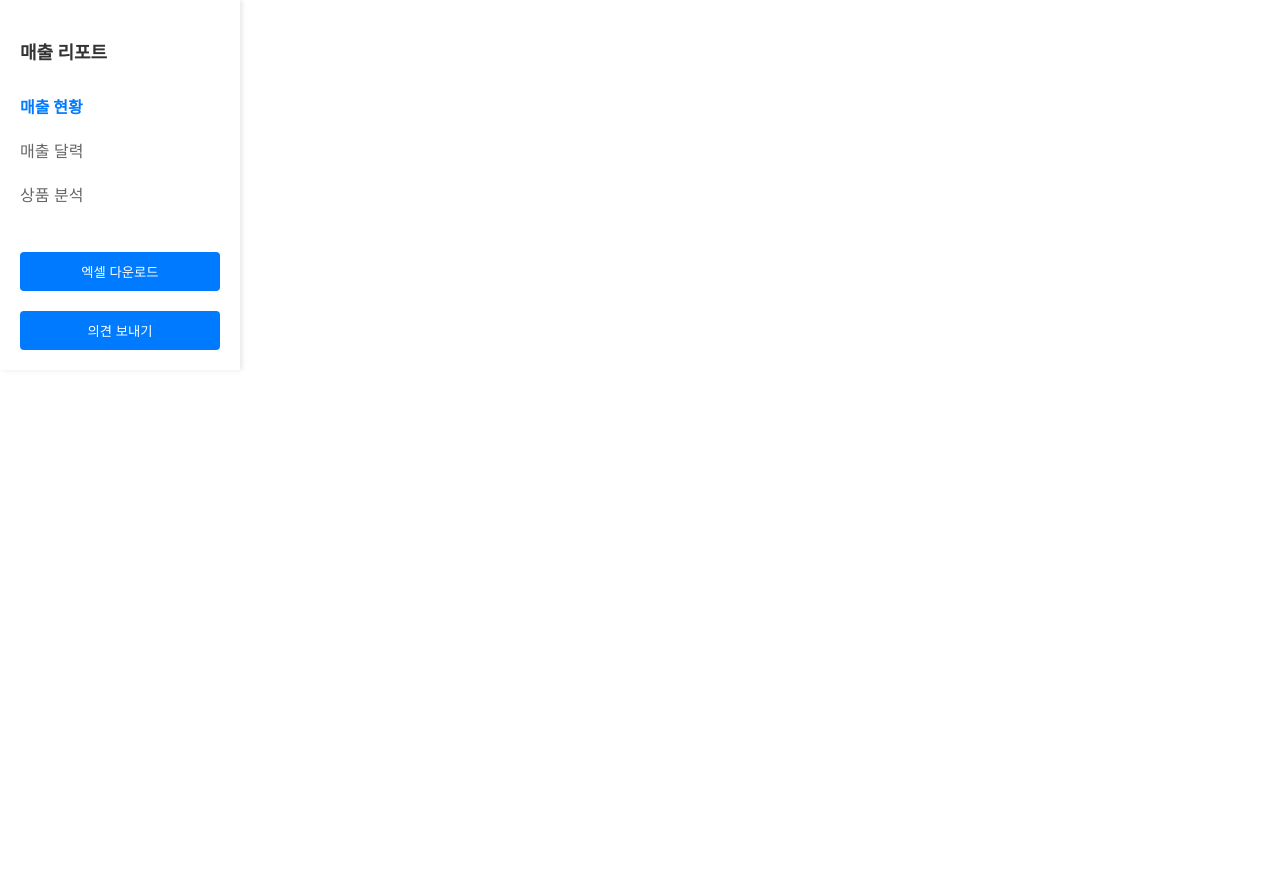
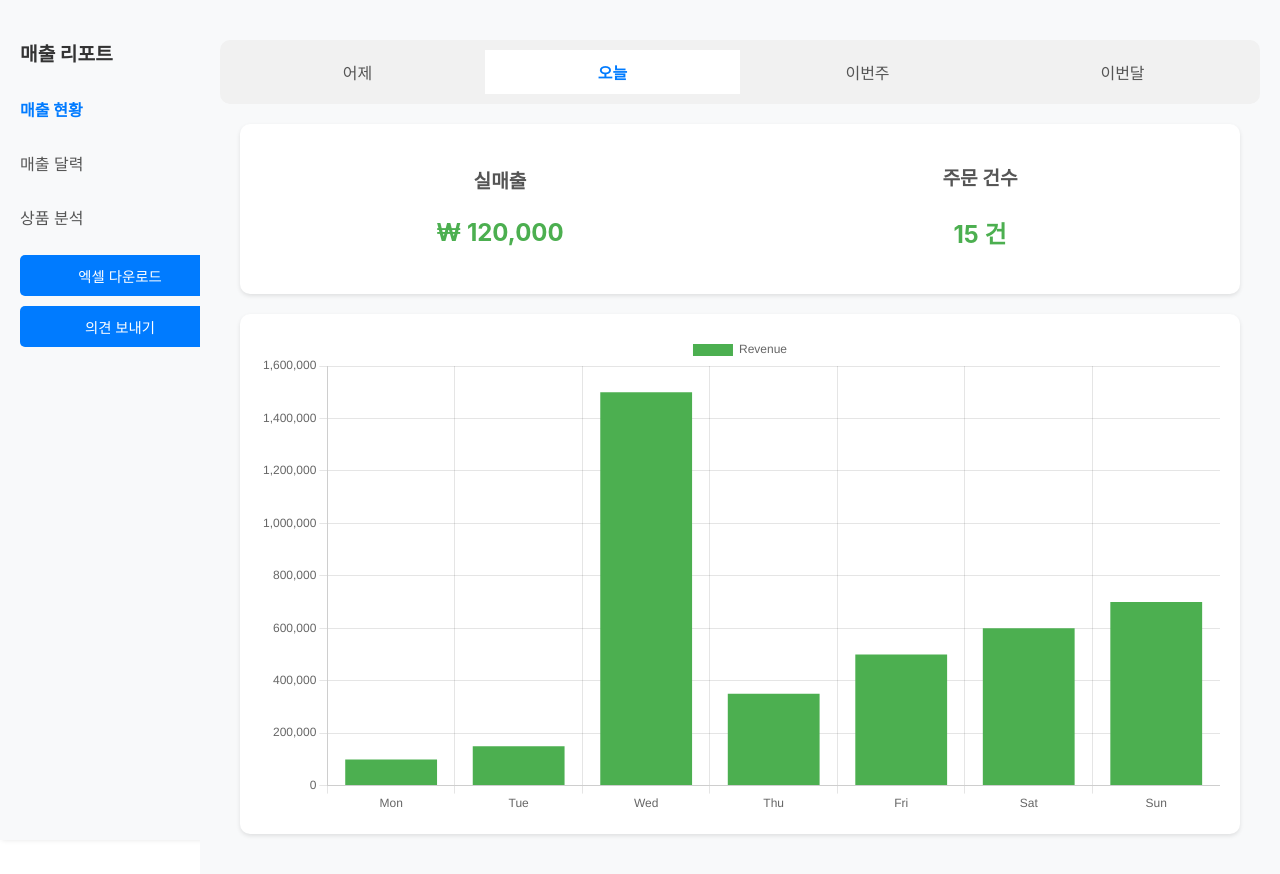
Before and after one commit to n90425/EzPOS, a React (Create React App) app in the folder frontend/: page /sales-summary in a window 1280 px wide. Before the commit the page ends 800 px from the top, so only its background shows below. Built offline with nearby package versions, Linux system fonts and the light colour scheme; no server answers.

Commit message:
[feat] 매출 리포트 화면 개발

```diff
--- a/frontend/package.json
+++ b/frontend/package.json
@@ -9,7 +9,9 @@
     "@testing-library/react": "^16.0.1",
     "@testing-library/user-event": "^14.5.2",
     "axios": "^1.7.7",
+    "chart.js": "^4.4.6",
     "react": "^18.3.1",
+    "react-chartjs-2": "^5.2.0",
     "react-dom": "^18.3.1",
     "react-draggable": "^4.4.6",
     "react-router-dom": "^6.28.0",
--- a/frontend/src/App.js
+++ b/frontend/src/App.js
@@ -10,7 +10,7 @@ import OrderList from './components/Order/OrderList.js'; // 주문
 import Dining from "./components/Dining/Dining.js"; // 테이블
 import EditDining from "./components/Dining/EditDining.js" // 테이블수정
 import { TableProvider } from './components/Dining/TableContext.js';
-import SaleSummary from './components/SaleSummary.js'; //매출 요약
+import { SaleSummary } from './components/SaleSummary/SaleSummary.js'; //매출 요약
 
 function App() {
   return (
--- a/frontend/src/components/SaleSummary.js
+++ /dev/null
@@ -1,9 +0,0 @@
-import React, {useState} from "react";
-import Sidebar from "./SaleSummary/Sidebar";
-
-function SaleSummary() {
-
-  return (<div><Sidebar></Sidebar></div>);
-}
-
-export default SaleSummary;
--- /dev/null
+++ b/frontend/src/components/SaleSummary/Dashboard.js
@@ -0,0 +1,37 @@
+import React from "react";
+import { Bar } from "react-chartjs-2";
+import "chart.js/auto";
+import "../../css/salesummary/dashboard.css";
+
+const Dashboard = ({ activeTab, revenueData }) => {
+  const graphData = {
+    labels: ["Mon", "Tue", "Wed", "Thu", "Fri", "Sat", "Sun"],
+    datasets: [
+      {
+        label: "Revenue",
+        data: [100000, 150000, 1500000, 350000, 500000, 600000, 700000],
+        backgroundColor: "#4caf50",
+      },
+    ],
+  };
+
+  return (
+    <div>
+      <div className="stats">
+        <div className="stat-box">
+          <h3>실매출</h3>
+          <p>₩ {revenueData[activeTab].sales.toLocaleString()}</p>
+        </div>
+        <div className="stat-box">
+          <h3>주문 건수</h3>
+          <p>{revenueData[activeTab].orders} 건</p>
+        </div>
+      </div>
+      <div className="chart">
+        <Bar data={graphData} />
+      </div>
+    </div>
+  );
+};
+
+export default Dashboard;
--- /dev/null
+++ b/frontend/src/components/SaleSummary/SaleSummary.js
@@ -0,0 +1,25 @@
+import React, {useState} from "react";
+import Sidebar from "./Sidebar";
+import TabBar from "./TabBar";
+import Dashboard from "./Dashboard";
+import "../../css/salesummary/salesummary.css";
+export function SaleSummary() {
+  const [activeTab, setActiveTab] = useState("today");
+
+  const revenueData = {
+    today: { sales: 120000, orders: 15 },
+    yesterday: { sales: 158000, orders: 12 },
+    week: { sales: 1730000, orders: 120 },
+    month: { sales: 320000000, orders: 450 },
+  };
+  return (
+  <div>
+    <Sidebar />
+    <div className="main">
+      <TabBar activeTab={activeTab} onTabChange={setActiveTab} />
+      <Dashboard activeTab={activeTab} revenueData={revenueData} />
+    </div>
+  </div>
+
+  );
+}
--- a/frontend/src/components/SaleSummary/Sidebar.js
+++ b/frontend/src/components/SaleSummary/Sidebar.js
@@ -1,5 +1,5 @@
 import React from "react";
-import "../../css/cateside.css";
+import "../../css/salesummary/sidebar.css";
 
 function Sidebar() {
     return (
--- /dev/null
+++ b/frontend/src/components/SaleSummary/TabBar.js
@@ -0,0 +1,28 @@
+// TabBar.jsx
+import React from "react";
+import "../../css/salesummary/tabbar.css";
+const TabBar = ({ activeTab, onTabChange }) => {
+  const tabs = ["yesterday", "today", "week", "month"];
+
+  return (
+    <div className="tab-bar">
+      {tabs.map((tab) => (
+        <button
+          key={tab}
+          className={`tab ${activeTab === tab ? "active" : ""}`}
+          onClick={() => onTabChange(tab)}
+        >
+          {tab === "yesterday"
+            ? "어제"
+            : tab === "today"
+            ? "오늘"
+            : tab === "week"
+            ? "이번주"
+            : "이번달"}
+        </button>
+      ))}
+    </div>
+  );
+};
+
+export default TabBar;
--- /dev/null
+++ b/frontend/src/css/salesummary/dashboard.css
@@ -0,0 +1,40 @@
+.stats {
+    display: flex;
+    justify-content: space-between;
+    align-items: center;
+    margin: 20px;
+    padding: 20px;
+    background-color: #ffffff;
+    border-radius: 10px;
+    box-shadow: 0 2px 4px rgba(0, 0, 0, 0.1);
+}
+
+.stat-box {
+    flex: 1;
+    text-align: center;
+}
+
+.stat-box h3 {
+    font-size: 1.2rem;
+    color: #555;
+    margin-bottom: 10px;
+}
+
+.stat-box p {
+    font-size: 1.5rem;
+    font-weight: bold;
+    color: #4caf50;
+}
+
+.chart {
+    margin: 20px;
+    padding: 20px;
+    background-color: #ffffff;
+    border-radius: 10px;
+    box-shadow: 0 2px 4px rgba(0, 0, 0, 0.1);
+}
+
+.chart canvas {
+    max-width: 100%;
+    height: auto;
+}
--- /dev/null
+++ b/frontend/src/css/salesummary/salesummary.css
@@ -0,0 +1,19 @@
+.main {
+    margin-left: 200px;
+    padding: 20px;
+    background-color: #f8f9fa;
+    min-height: 100vh;
+    position: relative;
+}
+
+.sidebar {
+    position: fixed;
+    top: 0;
+    left: 0;
+    width: 200px;
+    height: 100vh;
+    background-color: #f8f9fa;
+    padding: 20px;
+    border-right: 1px solid #ddd;
+    box-shadow: 2px 0 5px rgba(0, 0, 0, 0.1);
+}
--- /dev/null
+++ b/frontend/src/css/salesummary/sidebar.css
@@ -0,0 +1,53 @@
+.sidebar {
+    position: fixed;
+    /* 화면의 왼쪽에 고정 */
+    top: 0;
+    left: 0;
+    width: 200px;
+    height: 100vh;
+    /* 화면 전체 높이 */
+    background-color: #f8f9fa;
+    padding: 20px;
+    border-right: 1px solid #ddd;
+    box-shadow: 2px 0 5px rgba(0, 0, 0, 0.1);
+}
+
+.sidebar h3 {
+    font-size: 1.2rem;
+    color: #333;
+    margin-bottom: 20px;
+}
+
+.sidebar ul {
+    list-style-type: none;
+    padding: 0;
+}
+
+.sidebar ul li {
+    margin: 10px 0;
+    font-size: 1rem;
+    color: #555;
+    cursor: pointer;
+}
+
+.sidebar ul li.active {
+    font-weight: bold;
+    color: #007bff;
+}
+
+.sidebar button {
+    display: block;
+    width: 100%;
+    margin: 10px 0;
+    padding: 10px;
+    font-size: 0.9rem;
+    color: #ffffff;
+    background-color: #007bff;
+    border: none;
+    border-radius: 5px;
+    cursor: pointer;
+}
+
+.sidebar button:hover {
+    background-color: #0056b3;
+}
--- /dev/null
+++ b/frontend/src/css/salesummary/tabbar.css
@@ -0,0 +1,27 @@
+.tab-bar {
+    display: flex;
+    justify-content: space-around;
+    background-color: #f1f1f1;
+    padding: 10px;
+    margin: 20px 0;
+    border-radius: 10px;
+}
+
+.tab {
+    font-size: 1rem;
+    color: #555;
+    background: none;
+    border: none;
+    padding: 10px 20px;
+    cursor: pointer;
+    transition: color 0.2s, font-weight 0.2s;
+}
+
+.tab:hover {
+    color: #007bff;
+}
+
+.tab.active {
+    font-weight: bold;
+    color: #007bff;
+}
```
Also changed, not shown: frontend/src/components/SaleSummary/Main.js (deleted, +0 -9 lines), 2 other files (tests, documents, lock files or other folders).
